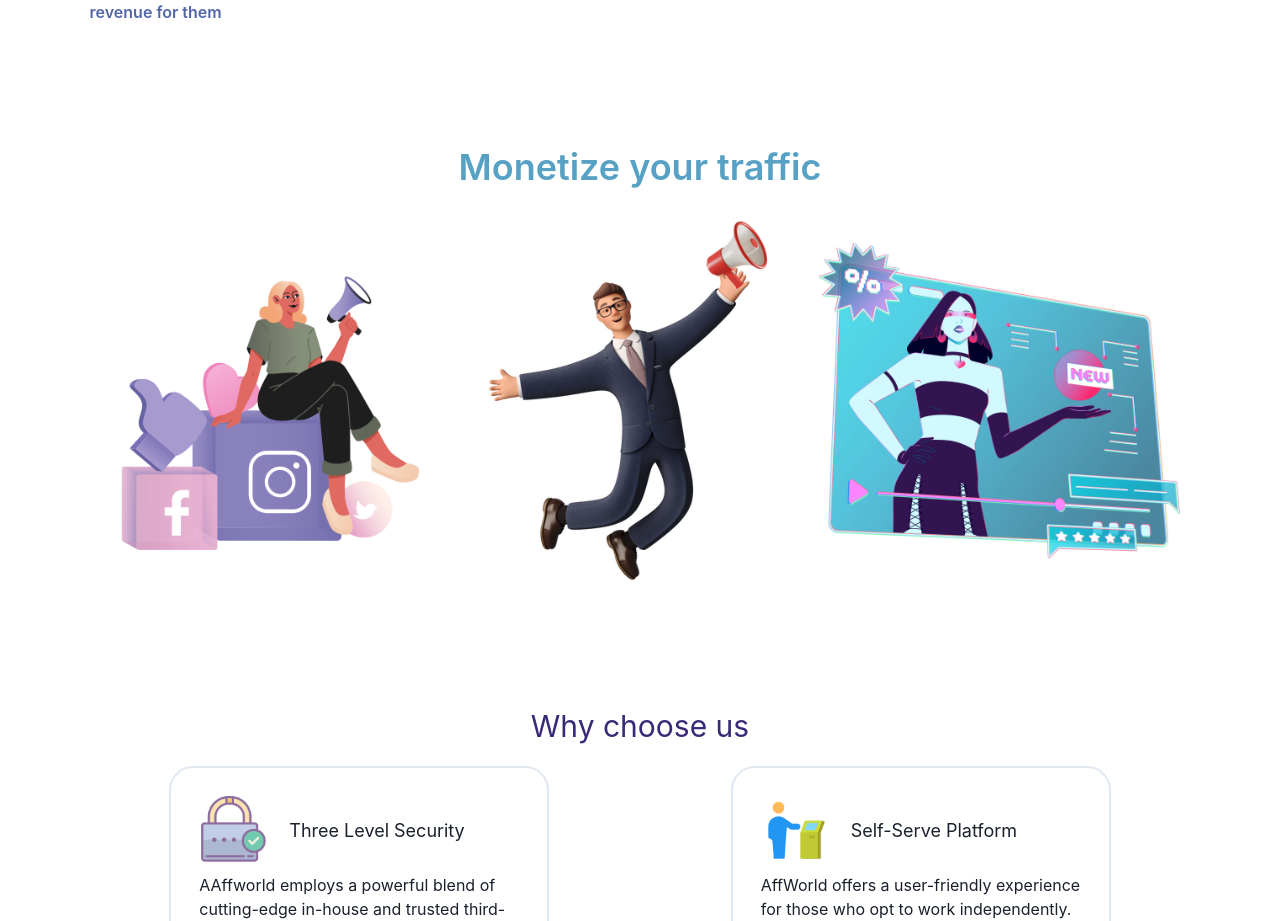
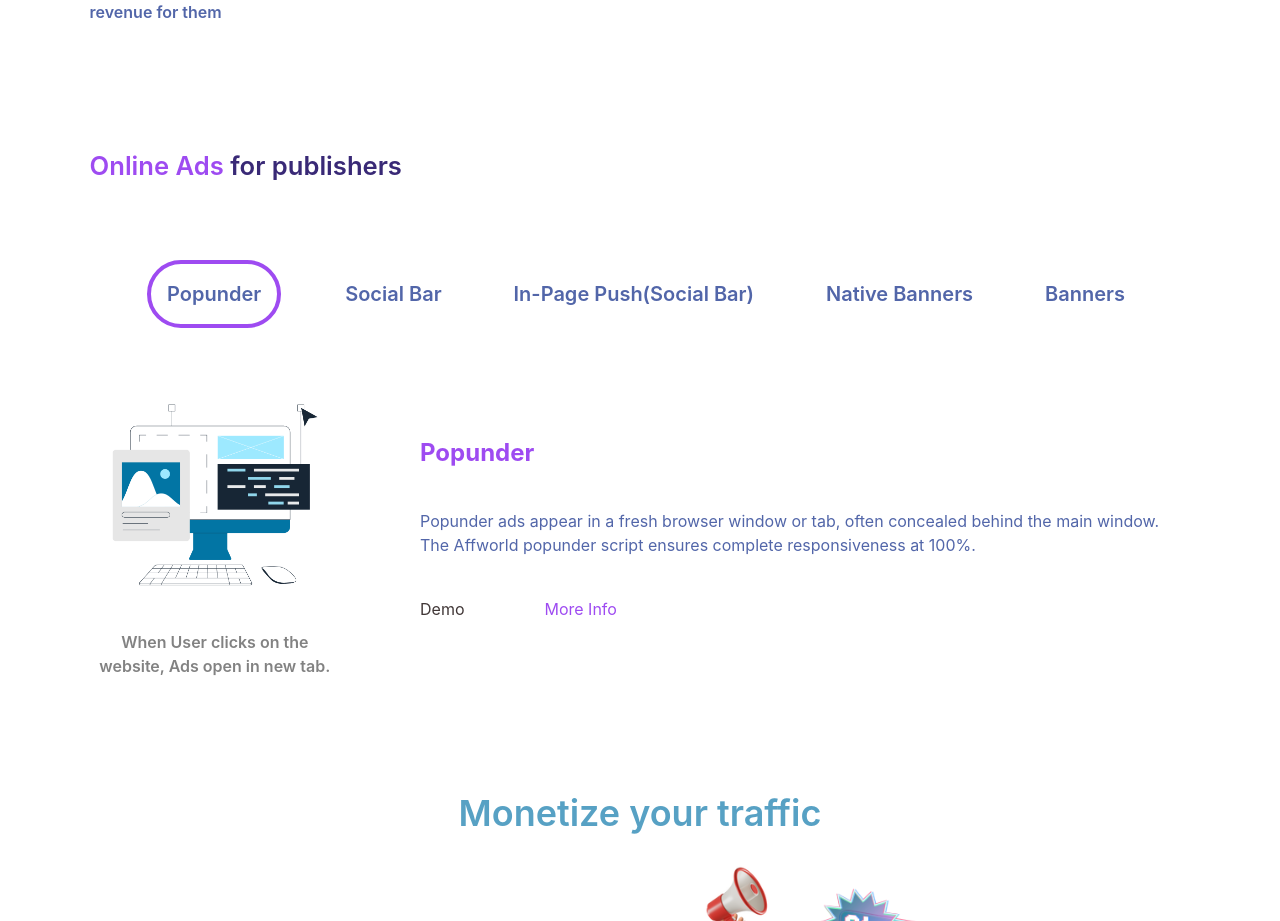
Before and after one commit to Abhinav-2004/Affworld-Dashboard, a React (Create React App) app in the folder dashboard/: page / in a window 1280 px wide. Shown: the part 2133-3054 px from the top of the page. Built offline with nearby package versions, Linux system fonts and the light colour scheme.

Commit message:
fourth section css done

```diff
--- a/dashboard/src/App.js
+++ b/dashboard/src/App.js
@@ -13,7 +13,7 @@
     <FirstSection/>
     <SectionTwo/>
     <ThirdSection/>
-
+    <FourthSection/>
     <FifthSection/>
     <SixthSection/>
     <SeventhSection/>
--- /dev/null
+++ b/dashboard/src/CSS/FourthSection.css
@@ -0,0 +1,11 @@
+@media only screen and (max-width: 900px) {
+    .desktop-view{
+        display: none;
+    }
+  }
+
+@media only screen and (min-width: 900px) {
+    .mobile-view{
+        display: none;
+    }
+  }
--- /dev/null
+++ b/dashboard/src/Components/FourthSection/Components/CSS/Popunder.css
@@ -0,0 +1,11 @@
+@media only screen and (max-width: 900px) {
+    .desktop-view{
+        display: none;
+    }
+  }
+
+@media only screen and (min-width: 900px) {
+    .mobile-view{
+        display: none;
+    }
+  }
--- a/dashboard/src/Components/FourthSection/Components/Popunder.js
+++ b/dashboard/src/Components/FourthSection/Components/Popunder.js
@@ -1,8 +1,9 @@
 import React from "react";
-
+import "./CSS/Popunder.css";
 const Popunder = () => {
   return (
-    <div className="flex flex-row items-center justify-center gap-20">
+    <>
+    <div className="dekstop-view flex flex-row items-center justify-center gap-20">
       <div className="flex flex-col justify-center items-center gap-5">
         <div className="flex">
           <img src="/assets/images/popunderImg.png" className="w-[18vw]" />
@@ -28,6 +29,36 @@
         </div>
       </div>
     </div>
+
+
+
+    <div className="mobile-view flex flex-col items-center justify-center gap-20">
+      <div className="flex flex-col justify-center items-center gap-5">
+        <div className="flex">
+          <img src="/assets/images/popunderImg.png" />
+        </div>
+        <div className="font-sm font-semibold text-[#0000007d] text-center">
+          When User clicks on the website, Ads open in new tab.
+        </div>
+      </div>
+
+      <div className="flex flex-col h-[100%] justify-center items-center gap-10">
+        <div className="flex justify-center items-center text-center text-2xl font-bold text-[#9e4bf1] w-[100%]">
+          Popunder
+        </div>
+        <div className="flex  justify-center items-center text-center text-[#5266a9] w-[100%]">
+          Popunder ads appear in a fresh browser window or tab, often concealed
+          behind the main window. The Affworld popunder script ensures complete
+          responsiveness at 100%.
+        </div>
+
+        <div className="flex flex-row w-[100%]  justify-center items-center text-center gap-20">
+            <button className="text-semibold text-[#413737]">Demo</button>
+            <button className="text-semibold text-[#9e4bf1]">More Info</button>
+        </div>
+      </div>
+    </div>
+    </>
   );
 };
 
--- a/dashboard/src/Components/FourthSection/FourthSection.js
+++ b/dashboard/src/Components/FourthSection/FourthSection.js
@@ -1,38 +1,249 @@
-import React, { useState } from 'react'
-import Popunder from './Components/Popunder';
-import SocialBar from './Components/SocialBar';
-import InPagePush from './Components/InPagePush';
-import NativeBanners from './Components/NativeBanners';
-import Banners from './Components/Banners';
+import React, { useState } from "react";
+import Popunder from "./Components/Popunder";
+import SocialBar from "./Components/SocialBar";
+import InPagePush from "./Components/InPagePush";
+import NativeBanners from "./Components/NativeBanners";
+import Banners from "./Components/Banners";
+import "../../CSS/FourthSection.css";
+const FourthSection = () => {
+  const [active, setActive] = useState(1);
+  function handleClick(number) {
+    setActive(number);
+  }
+  return (
+    <>
+      <div className="dekstop-view flex flex-col justify-between items-center m-[5%] p-[2%]">
+        <div className="flex w-[100%] text-[2vw] text-left font-semibold">
+          <span className="text-[#9e4bf1]">Online Ads </span>&nbsp;
+          <span className="text-[#392976]"> for publishers</span>
+        </div>
+        <div className="flex flex-row justify-center text-[#5266a9] item gap-10 mt-[6%] font-semibold text-xl">
+          <div
+            className={`flex justify-center text-[#5266a9] items-center p-4 m-2 ${
+              active === 1
+                ? "border-4 rounded-full border-[#9e4bf1]"
+                : "border-none"
+            }`}
+          >
+            <button
+              onClick={() => {
+                handleClick(1);
+              }}
+            >
+              Popunder
+            </button>
+          </div>
+          <div
+            className={`flex justify-center text-[#5266a9] items-center p-4 ${
+              active === 2
+                ? "border-4 rounded-full border-[#9e4bf1]"
+                : "border-none"
+            }`}
+          >
+            <button
+              onClick={() => {
+                handleClick(2);
+              }}
+            >
+              Social Bar
+            </button>
+          </div>
+          <div
+            className={`flex justify-center text-[#5266a9] items-center p-4 ${
+              active === 3
+                ? "border-4 rounded-full border-[#9e4bf1]"
+                : "border-none"
+            }`}
+          >
+            <button
+              onClick={() => {
+                handleClick(3);
+              }}
+            >
+              In-Page Push(Social Bar)
+            </button>
+          </div>
+          <div
+            className={`flex justify-center text-[#5266a9] items-center p-4 ${
+              active === 4
+                ? "border-4 rounded-full border-[#9e4bf1]"
+                : "border-none"
+            }`}
+          >
+            <button
+              onClick={() => {
+                handleClick(4);
+              }}
+            >
+              Native Banners
+            </button>
+          </div>
+          <div
+            className={`flex justify-center text-[#5266a9] items-center p-4 ${
+              active === 5
+                ? "border-4 rounded-full border-[#9e4bf1]"
+                : "border-none"
+            }`}
+          >
+            <button
+              onClick={() => {
+                handleClick(5);
+              }}
+            >
+              Banners
+            </button>
+          </div>
+        </div>
 
-const FourthSection = () => {
-    const [active,setActive]=useState(1);
-    function handleClick(number){
-        setActive(number);
-    }
-  return (
-    <div className='flex flex-col justify-between items-center m-[5%] p-[2%]'>
-      <div className='flex w-[100%] text-[2vw] text-left font-semibold'>
-        <span className='text-[#9e4bf1]'>Online Ads </span>&nbsp;<span className='text-[#392976]'> for publishers</span>
-      </div>
-      <div className='flex flex-row justify-center text-[#5266a9] item gap-10 mt-[6%] font-semibold text-xl'>
-        <div className={`flex justify-center text-[#5266a9] items-center p-4 m-2 ${active===1?"border-4 rounded-full border-[#9e4bf1]" :"border-none"}`}>
-            <button onClick={()=>{handleClick(1)}}>Popunder</button></div>
-        <div className={`flex justify-center text-[#5266a9] items-center p-4 ${active===2?"border-4 rounded-full border-[#9e4bf1]" :"border-none"}`}><button onClick={()=>{handleClick(2)}}>Social Bar</button></div>
-        <div className={`flex justify-center text-[#5266a9] items-center p-4 ${active===3?"border-4 rounded-full border-[#9e4bf1]" :"border-none"}`}><button onClick={()=>{handleClick(3)}}>In-Page Push(Social Bar)</button></div>
-        <div className={`flex justify-center text-[#5266a9] items-center p-4 ${active===4?"border-4 rounded-full border-[#9e4bf1]" :"border-none"}`}><button onClick={()=>{handleClick(4)}}>Native Banners</button></div>
-        <div className={`flex justify-center text-[#5266a9] items-center p-4 ${active===5?"border-4 rounded-full border-[#9e4bf1]" :"border-none"}`}><button onClick={()=>{handleClick(5)}}>Banners</button></div>
+        <div className="flex justify-center items-center mt-[4%]">
+          {active === 1 && (
+            <>
+              <Popunder />
+            </>
+          )}
+          {active === 2 && (
+            <>
+              <SocialBar />
+            </>
+          )}
+          {active === 3 && (
+            <>
+              <InPagePush />
+            </>
+          )}
+          {active === 4 && (
+            <>
+              <NativeBanners />
+            </>
+          )}
+          {active === 5 && (
+            <>
+              <Banners />
+            </>
+          )}
+        </div>
       </div>
 
-      <div className='flex justify-center items-center mt-[4%]'>
-            {active===1 && <><Popunder/></>}
-            {active===2 && <><SocialBar/></>}
-            {active===3 && <><InPagePush/></>}
-            {active===4 && <><NativeBanners/></>}
-            {active===5 && <><Banners/></>}
+      <div className="mobile-view flex flex-col justify-between items-center m-[5%] p-[2%]">
+        <div className="flex w-[100%] text-2xl text-left font-semibold">
+          <span className="text-[#9e4bf1]">Online Ads </span>&nbsp;
+          <span className="text-[#392976]"> for publishers</span>
+        </div>
+        <div className="flex flex-row justify-center text-[#5266a9] item gap-10 mt-[6%] font-semibold text-sm">
+          <div
+            className={`flex justify-center text-[#5266a9] items-center p-1 m-2 ${
+              active === 1
+                ? "border-4 rounded-md border-[#9e4bf1]"
+                : "border-none"
+            }`}
+          >
+            <button
+              onClick={() => {
+                handleClick(1);
+              }}
+            >
+              Popunder
+            </button>
+          </div>
+          <div
+            className={`flex justify-center text-[#5266a9] items-center p-1 ${
+              active === 2
+                ? "border-4 rounded-md border-[#9e4bf1]"
+                : "border-none"
+            }`}
+          >
+            <button
+              onClick={() => {
+                handleClick(2);
+              }}
+            >
+              Social Bar
+            </button>
+          </div>
+
+
+        </div>
+
+        <div className="flex flex-row justify-center text-[#5266a9] item gap-2 mt-[6%] font-semibold text-sm">
+
+
+          <div
+            className={`flex justify-center text-[#5266a9] items-center p-1 ${
+              active === 3
+                ? "border-4 rounded-md border-[#9e4bf1]"
+                : "border-none"
+            }`}
+          >
+            <button
+              onClick={() => {
+                handleClick(3);
+              }}
+            >
+              In-Page Push(Social Bar)
+            </button>
+          </div>
+          <div
+            className={`flex justify-center text-[#5266a9] items-center p-1 ${
+              active === 4
+                ? "border-4 rounded-md border-[#9e4bf1]"
+                : "border-none"
+            }`}
+          >
+            <button
+              onClick={() => {
+                handleClick(4);
+              }}
+            >
+              Native Banners
+            </button>
+          </div>
+          <div
+            className={`flex justify-center text-[#5266a9] items-center p-1 ${
+              active === 5
+                ? "border-4 rounded-md border-[#9e4bf1]"
+                : "border-none"
+            }`}
+          >
+            <button
+              onClick={() => {
+                handleClick(5);
+              }}
+            >
+              Banners
+            </button>
+          </div>
+        </div>
+
+        <div className="flex justify-center items-center mt-[4%]">
+          {active === 1 && (
+            <>
+              <Popunder />
+            </>
+          )}
+          {active === 2 && (
+            <>
+              <SocialBar />
+            </>
+          )}
+          {active === 3 && (
+            <>
+              <InPagePush />
+            </>
+          )}
+          {active === 4 && (
+            <>
+              <NativeBanners />
+            </>
+          )}
+          {active === 5 && (
+            <>
+              <Banners />
+            </>
+          )}
+        </div>
       </div>
-    </div>
-  )
-}
+    </>
+  );
+};
 
-export default FourthSection
+export default FourthSection;
```
